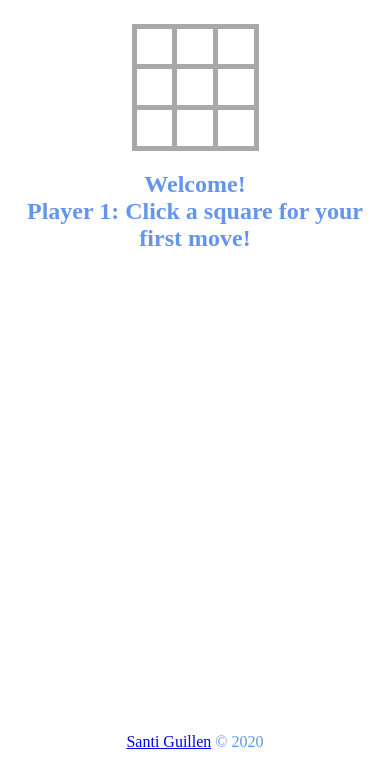
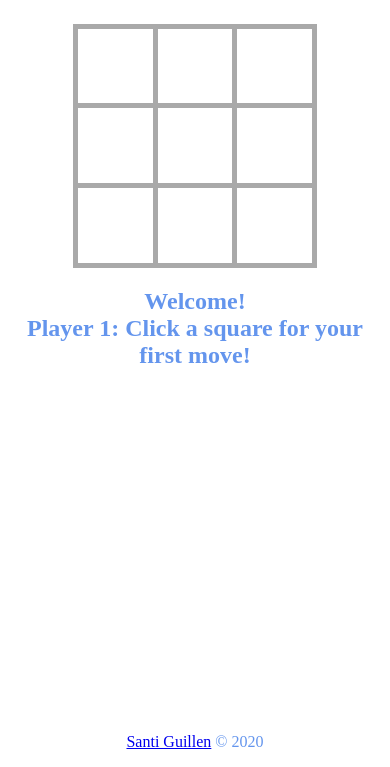
Before and after one commit to santiguillengar/tictactoe, a plain HTML site: page index.html in a window 390 px wide. Shown: the part 77-844 px from the top of the page. Drawn offline with Linux system fonts and the light colour scheme.

Commit message:
increased grid size on smaller devices

```diff
--- a/css/style.css
+++ b/css/style.css
@@ -16,9 +16,14 @@ body {
   margin: auto;
 }
 
+@media (max-width: 740px) {
+  .grid-container{
+    width: 60vw;
+    height: 60vw;
+  }
+}
 .grid-cell {
   background-color: #FFFFFF;
-  /* display: flex; */
   align-items: center;
   justify-content: center;
   border: none;
```
